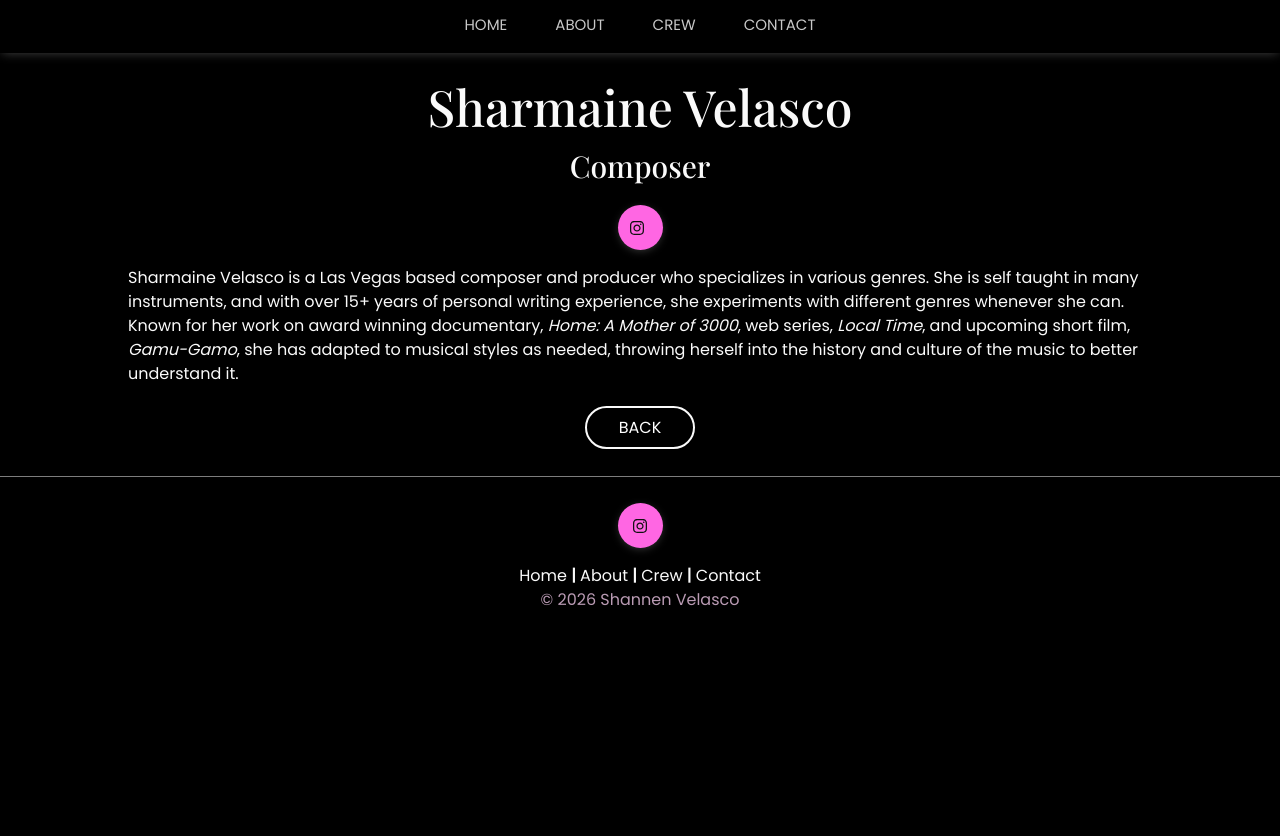
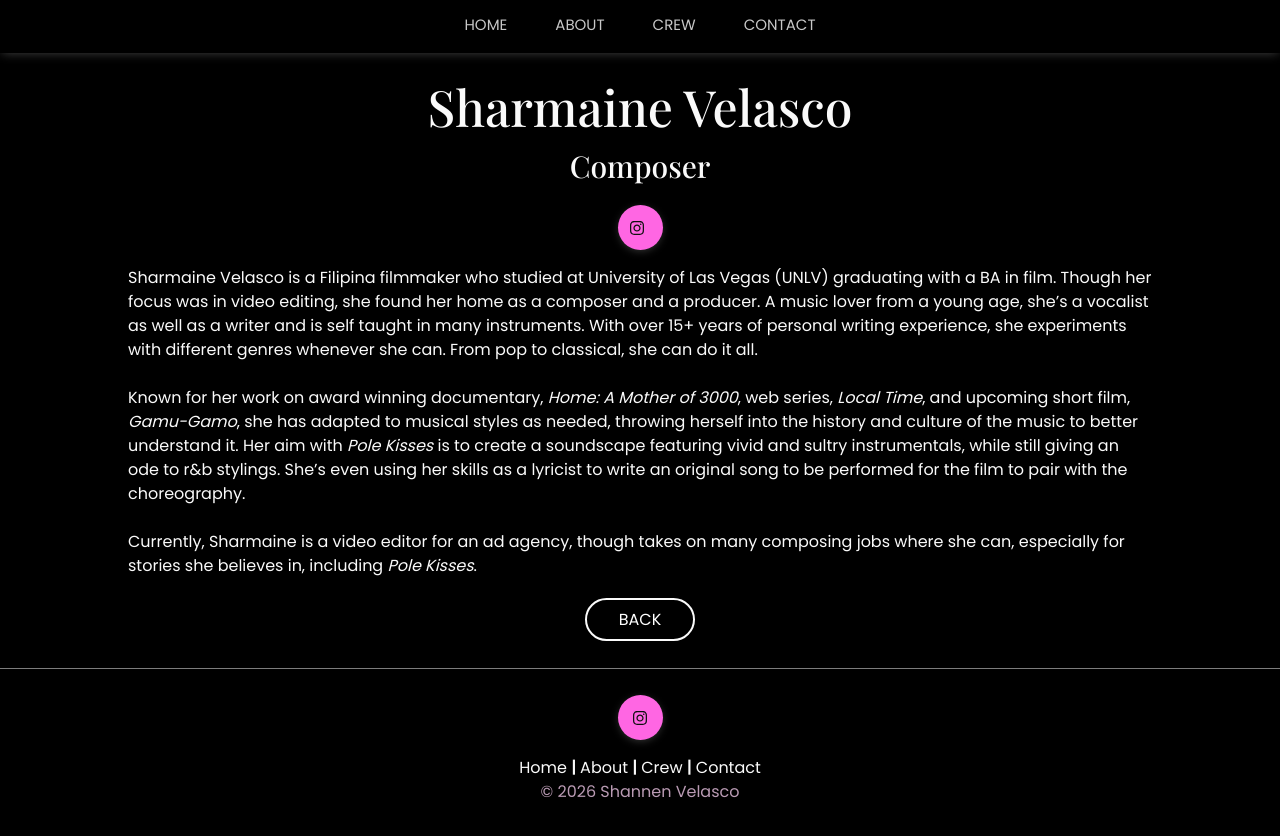
Before and after one commit to shannenallyssa/pole-kissesV2, a Next.js app: page /sharmaineVelasco in a window 1280 px wide. Before the commit the page ends 800 px from the top, so only its background shows below. Built offline with nearby package versions, Linux system fonts and the light colour scheme.

Commit message:
Changed Angel and Sharmaine About

```diff
--- a/Components/AngelAbout.js
+++ b/Components/AngelAbout.js
@@ -62,9 +62,9 @@ const angelAbout = ({ currentTheme }) => {
             </div>
             </div>
             <div className={styles.aboutPersonText} >
-              <p>Angel E. Warren a dedicated Stage Manager turned Film Producer with experience in both regional theater, Professional theatre, and National touring productions. They were most recently part of the SM team for Awakening at Wynn Las Vegas and have worked with City Springs Theatre Company, Je'caryous Johnson's National tour of New Jack City Live. </p>
+              <p>Angel E. Warren is a proud alumni of Florida School of the Arts. Studying stage management and costume design, she graduated with two degrees and used both in the theatre space. After graduating, she began stage managing in regional theatre, professional theatre, and even national touring productions. Her most notable work was for the City Springs Theatre Company, following with Je’caryous Johnson’s National Tour of New Jack City, and finally landing her in Las Vegas, stage managing the Wynn’s Awakening. </p>
               <br/>
-                <p> She is a proud Alumni member of Florida School of the Arts.</p>
+              <p>A patron of the arts, she has always been a lover of music, dance, and film. After her time at Wynn, she became a production coordinator and then a producer, where she found a way to merge all three art forms in Pole Kisses. Using her knowledge in stage management and production coordination, she’s passionate in bringing this project to fruition.</p>
               <div  style={{ textAlign: 'center', padding: 20, paddingTop: 30, position: 'center', color: currentTheme.subtext }}>
                     <Link href="/#crew"><a className={contactStyles.aboutButton} style={{ background: 'transparent', border: `2px solid ${currentTheme.subtext}`,  alignItems: 'center' }}>{buttonTexts.returnToCrew}</a></Link>
                 </div>
--- a/Components/SharmaineAbout.js
+++ b/Components/SharmaineAbout.js
@@ -60,7 +60,13 @@ const sharmaineAbout = ({ currentTheme }) => {
                </div>
             </div>
             <div className={styles.aboutPersonText} >
-              <p>Sharmaine Velasco is a Las Vegas based composer and producer who specializes in various genres. She is self taught in many instruments, and with over 15+ years of personal writing experience, she experiments with different genres whenever she can. Known for her work on award winning documentary, <i>Home: A Mother of 3000</i>, web series, <i>Local Time</i>, and upcoming short film, <i>Gamu-Gamo</i>, she has adapted to musical styles as needed, throwing herself into the history and culture of the music to better understand it.</p>
+           <p>Sharmaine Velasco is a Filipina filmmaker who studied at University of Las Vegas (UNLV) graduating with a BA in film. Though her focus was in video editing, she found her home as a composer and a producer. A music lover from a young age, she’s a vocalist as well as a writer and is self taught in many instruments. With over 15+ years of personal writing experience, she experiments with different genres whenever she can. From pop to classical, she can do it all.</p>
+         <br/>
+            <p>Known for her work on award winning documentary, <i>Home: A Mother of 3000</i>, web series, <i>Local Time</i>, and upcoming short film, <i>Gamu-Gamo</i>, she has adapted to musical styles as needed, throwing herself into the history and culture of the music to better understand it. Her aim with <i>Pole Kisses</i>  is to create a soundscape featuring vivid and sultry instrumentals, while still giving an ode to r&b stylings. She’s even using her skills as a lyricist to write an original song to be performed for the film to pair with the choreography. </p>
+            <br/>
+            <p>Currently, Sharmaine is a video editor for an ad agency, though takes on many composing jobs where she can, especially for stories she believes in, including <i>Pole Kisses</i>.</p>
+
+
               <div  style={{ textAlign: 'center', padding: 20, paddingTop: 30, position: 'center', color: currentTheme.subtext }}>
                     <Link href="/#crew"><a className={contactStyles.aboutButton} style={{ background: 'transparent', border: `2px solid ${currentTheme.subtext}`,  alignItems: 'center' }}>{buttonTexts.returnToCrew}</a></Link>
                 </div>
--- a/Components/TaylorAbout.js
+++ b/Components/TaylorAbout.js
@@ -12,6 +12,8 @@ import Link from "next/link";
 import { faLink } from "@fortawesome/free-solid-svg-icons";
 import { FontAwesomeIcon } from "@fortawesome/react-fontawesome";
 import { faInstagram, faLinkedinIn } from "@fortawesome/free-brands-svg-icons";
+import taylorJayneAbout from "../public/TaylorJayneAbout.jpeg";
+import Image from "next/image";
 import React from "react";
 import ReactPlayer from "react-player";
 
--- a/Constants/userinfo.js
+++ b/Constants/userinfo.js
@@ -5,7 +5,7 @@ import { faGithubAlt, faLinkedinIn, faMediumM, faFacebook, faTwitter, faInstagra
 export const userinfo = {
     logoText: "Pole Kisses | Short Film", //This text is visible on your navbar and footer like your logo.
     contact: {
-        email: 'polekissessshortfilm@gmail.com', //It is always a good idea to mention your email on your website. Good platform to communicate.
+        email: 'polekissesshortfilm@gmail.com', //It is always a good idea to mention your email on your website. Good platform to communicate.
         phone: '1234567890', //Phone number is optional, if you dont want it, consider leaving it blank .
         countrycode: '+91' //It is advisable to add the country code incase you mention your contact number.
     },
```
Also changed, not shown: 1 other file (tests, documents, lock files or other folders).
